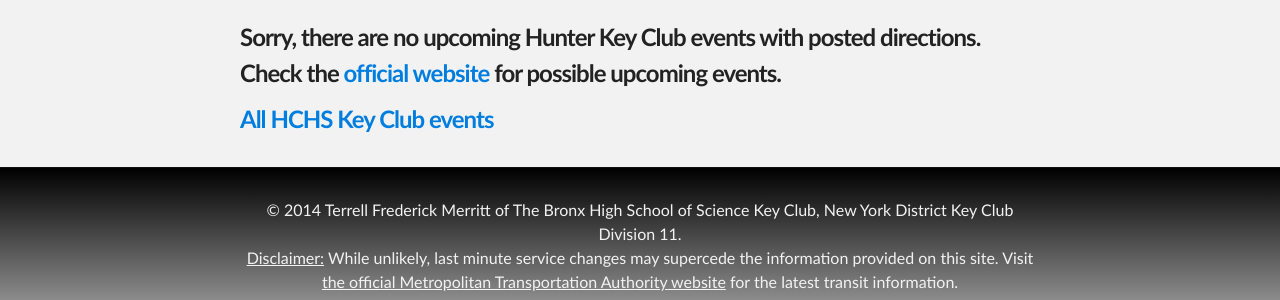
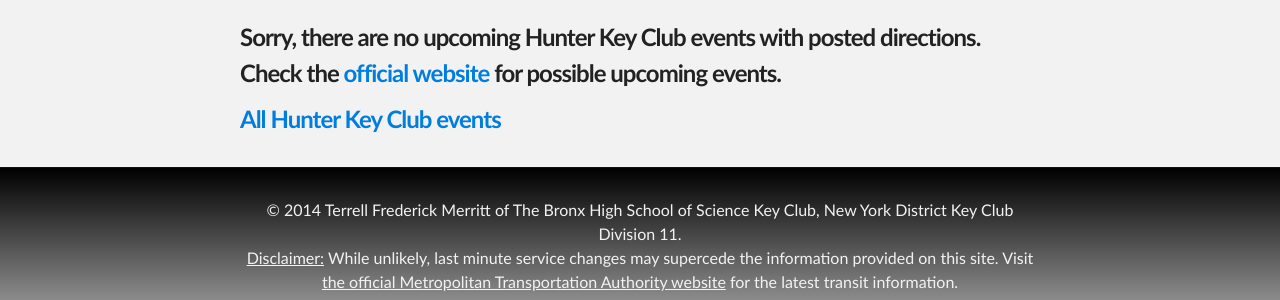
Before and after one commit to d11directions/d11directions.github.io, a Jekyll site: the page built from hunter/index.html, in a window 1280 px wide. Shown: the part 181-481 px from the top of the page. Built offline with Jekyll 4.4.1, drawn with Linux system fonts in a browser that asks for light colours.

Commit message:
Update Hunter KC events page

```diff
--- a/hunter/index.html
+++ b/hunter/index.html
@@ -20,6 +20,6 @@ title: Hunter Key Club events
   {% else %}
   <h3>Sorry, there are no upcoming {{ page.title }} with posted directions. Check the <a href="http://hunterkeyclub.weebly.com/">official website</a> for possible upcoming events.</h3>
   {% endif %}
-  <h3><a href="/hunter/events/">All HCHS Key Club events</a>
+  <h3><a href="/hunter/events/">All Hunter Key Club events</a>
   </section>
 </div>
```
